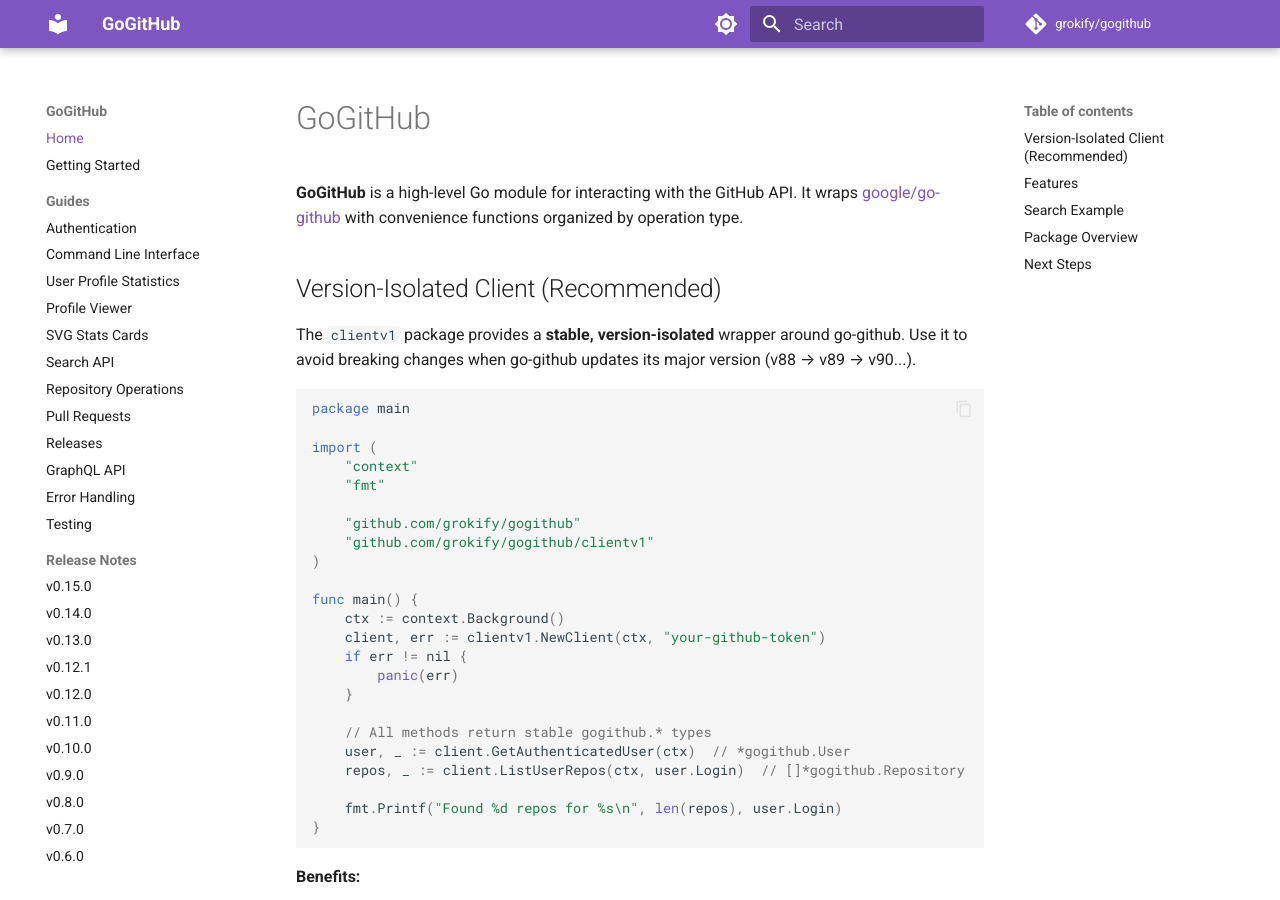
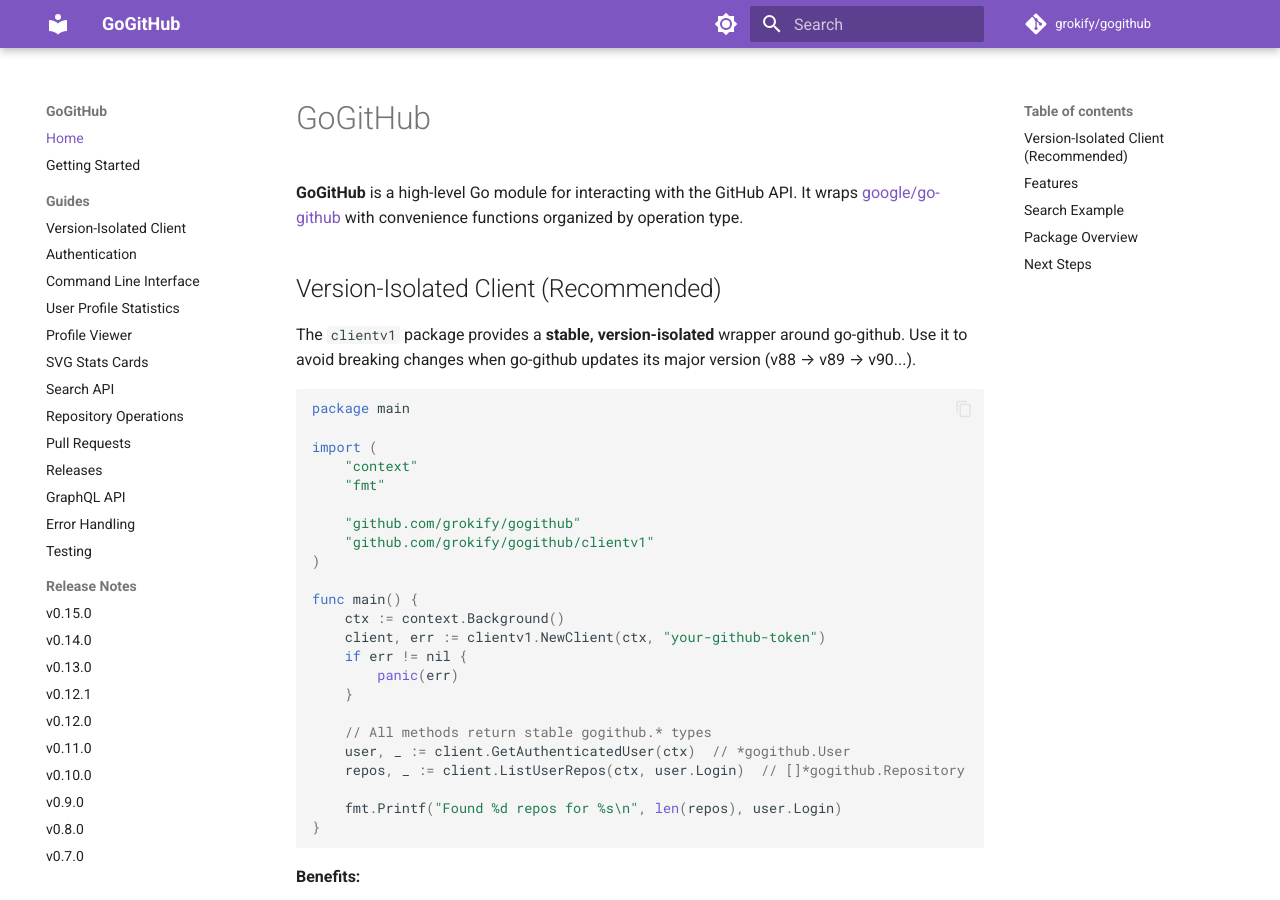
Before and after one commit to grokify/gogithub, an MkDocs documentation site: the page built from docs/index.md, in a window 1280 px wide and 900 px high. Built offline with MkDocs 1.6.1 and Material for MkDocs 9.7.7, drawn with Linux system fonts in a browser that asks for light colours; comment, search, counter and statistics services are not loaded.

Commit message:
docs(mkdocs): add version-isolated client guide to nav
docs/guides/clientv1.md existed but wasn't linked from the site
navigation.

```diff
--- a/mkdocs.yml
+++ b/mkdocs.yml
@@ -42,6 +42,7 @@
   - Home: index.md
   - Getting Started: getting-started.md
   - Guides:
+      - Version-Isolated Client: guides/clientv1.md
       - Authentication: guides/auth.md
       - Command Line Interface: guides/cli.md
       - User Profile Statistics: guides/profile.md
```
